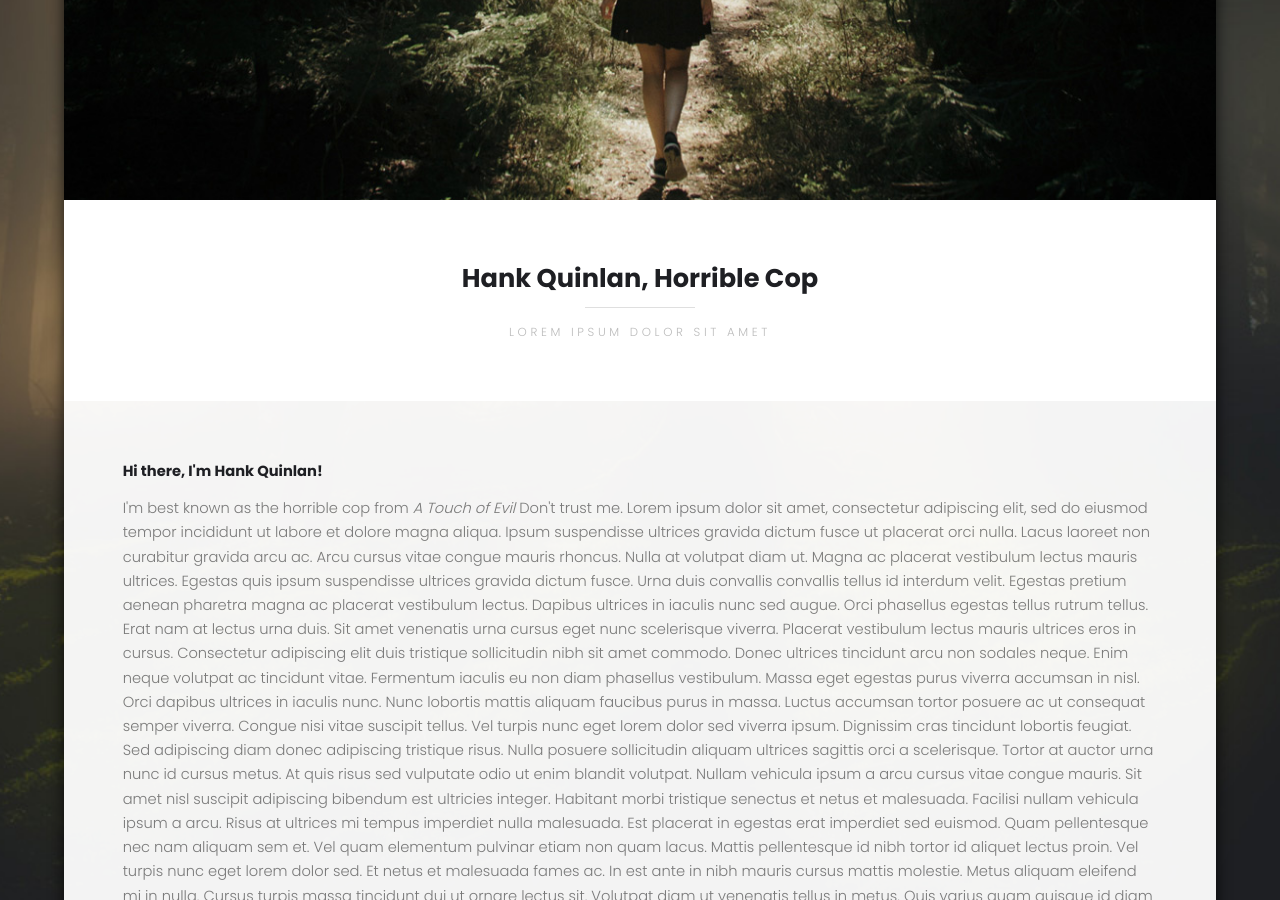
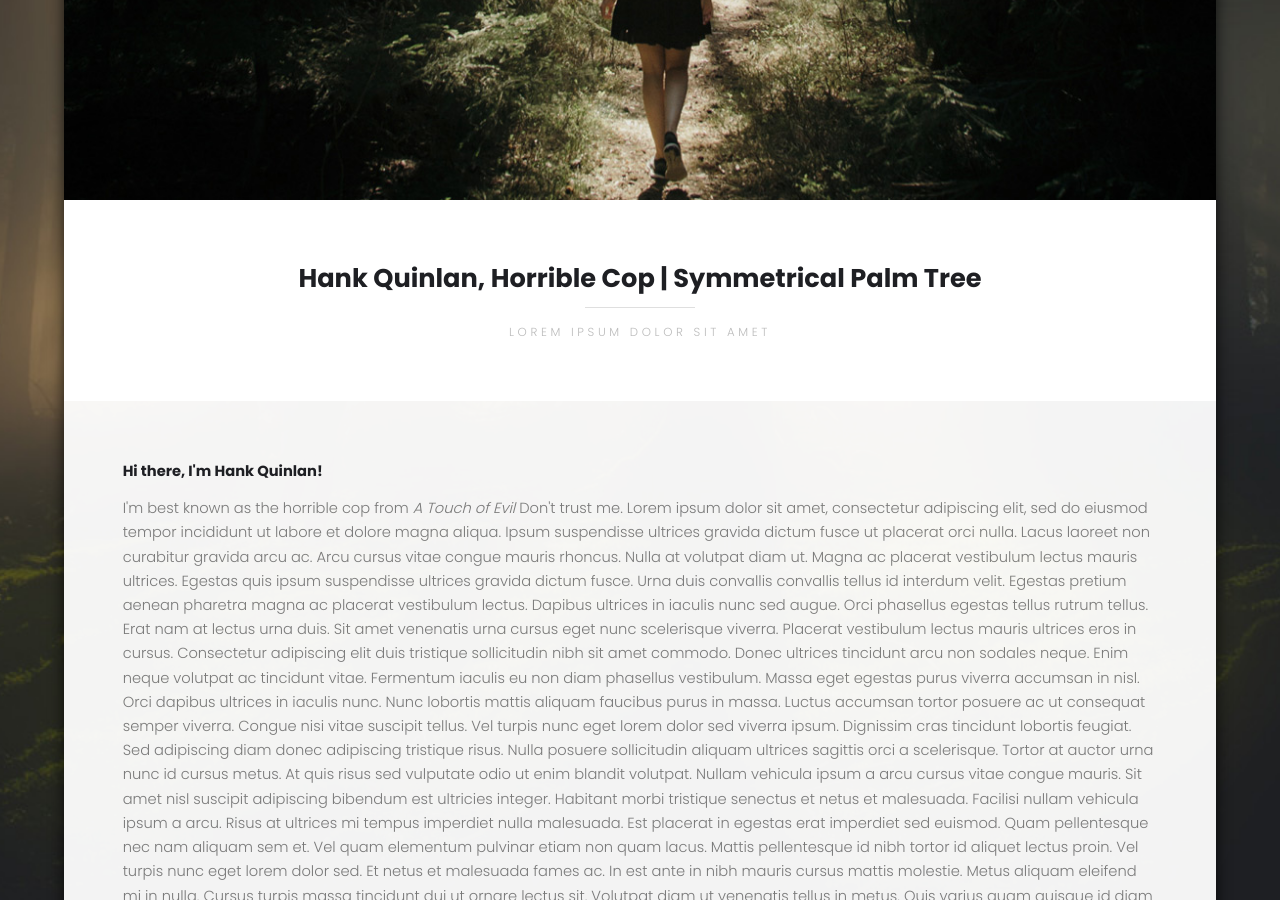
Before and after one commit to HazelPython/symmetrical-palm-tree, a Jekyll site: the page built from helloworld.md, in a window 1280 px wide and 900 px high, scrolled down 429 px. Built offline with Jekyll 4.4.1, drawn with Linux system fonts in a browser that asks for light colours.

Commit message:
edited markdown

```diff
--- a/_config.yml
+++ b/_config.yml
@@ -1,3 +1,4 @@
 name: HazelPython
 markdown: kramdown
 baseurl: /symmetrical-palm-tree
+title: Symmetrical Palm Tree
--- a/_layouts/default.html
+++ b/_layouts/default.html
@@ -6,7 +6,7 @@
 -->
 <html>
 	<head>
-		<title>{{ page.title }}</title>
+		<title>{{ page.title }} | {{ site.title }}</title>
 		<meta charset="utf-8" />
 		<meta name="viewport" content="width=device-width, initial-scale=1" />
 		<link rel="stylesheet" href="assets/css/main.css" />
@@ -29,7 +29,7 @@
 							<img src="images/pic02.jpg" alt="" />
 						</div>
 						<header class="special">
-							<h2>{{ page.title }}</h2>
+							<h2>{{ page.title }} | {{ site.title }}</h2>
 							<p>{{ page.subtitle }}</p>
 						</header>
 						<div class="content">
```
Also changed, not shown: helloworld.md (line endings or trailing spaces).
